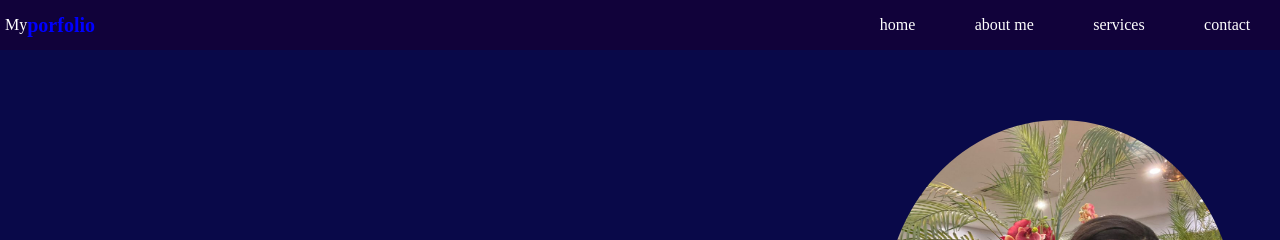
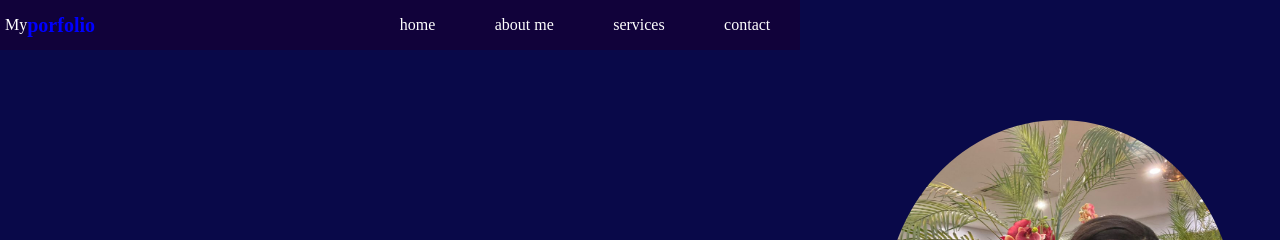
Before and after one commit to moyhe-wad/exercice, a plain HTML site: page index.html in a window 1280 px wide. Shown: the top 240 px of the page. Drawn offline with Linux system fonts and the light colour scheme.

Commit message:
Update style.css

```diff
--- a/style.css
+++ b/style.css
@@ -3,11 +3,11 @@ body{
     margin: 0%;
      display: flex;
      flex-direction: column;
-    overflow-x:hidden;
-     overflow-y:hidden;
+    overflow-x:scroll;
+     overflow-y:scroll;
 }
 .first{
-    width: 100%;
+    width: 100vh;
    height: 120px;
     display: flex;
     justify-content: space-between;
```
